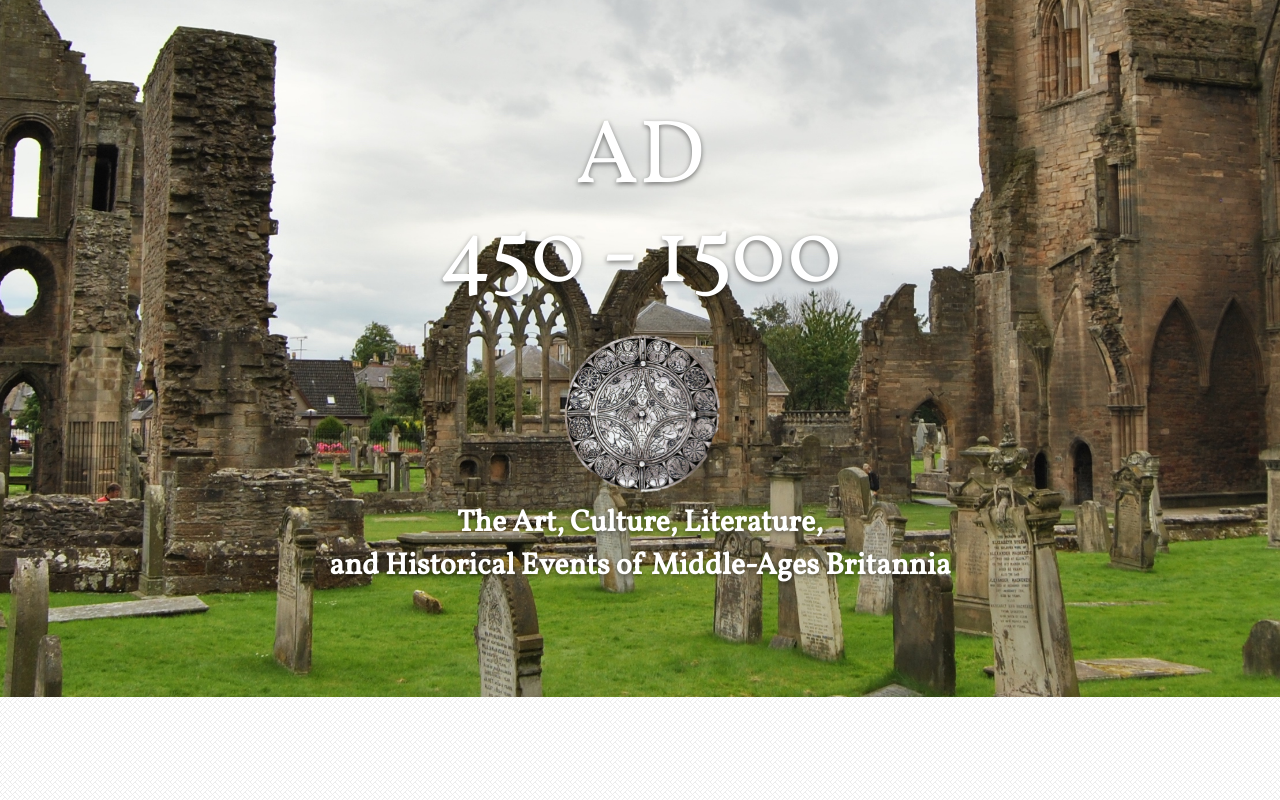
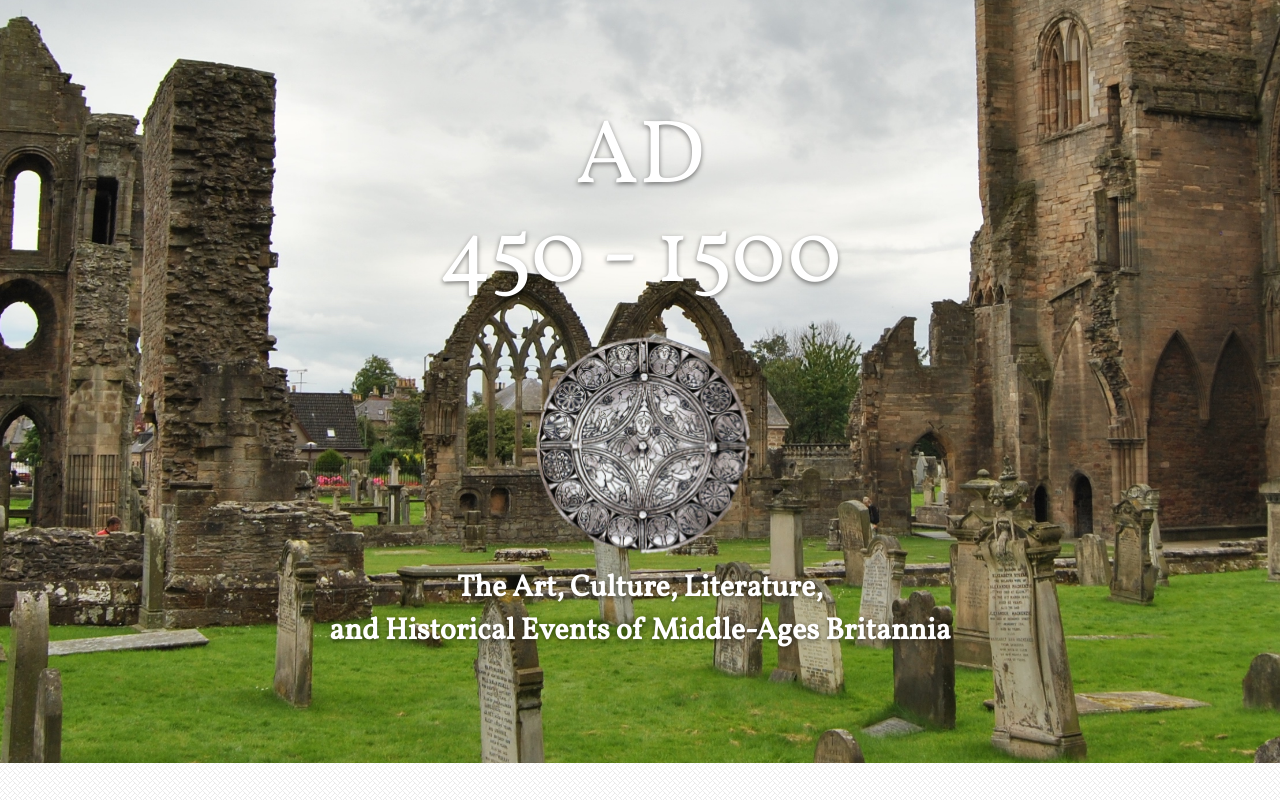
Before and after one commit to ceramic-mug/MG-Proj, a plain HTML site: page index.html in a window 1280 px wide. Shown: the top 800 px of the page. Drawn offline with Linux system fonts and the light colour scheme.

Commit message:
Brooch Size
Brooch Size = Bigger

```diff
--- a/index.html
+++ b/index.html
@@ -34,7 +34,7 @@
 			<div class="col-sm-12">
 				<h3 class="mg-md  text-center lg-shadow vanishIn animSpeedLazy tc-white animated">
 					AD <br>450 - 1500
-				</h3><img src="img/Fuller%20Brooch.png" height="174" width="176" class="center-block vanishIn animSpeedLazy img-responsive animated" />
+				</h3><img src="img/Fuller%20Brooch.png" height="239" width="242" class="center-block vanishIn animSpeedLazy animated img-responsive " />
 				<p class="text-center  lg-shadow animated vanishIn animSpeedLazy">
 					The Art, Culture, Literature, <br>and Historical Events of Middle-Ages Britannia
 				</p>
```
